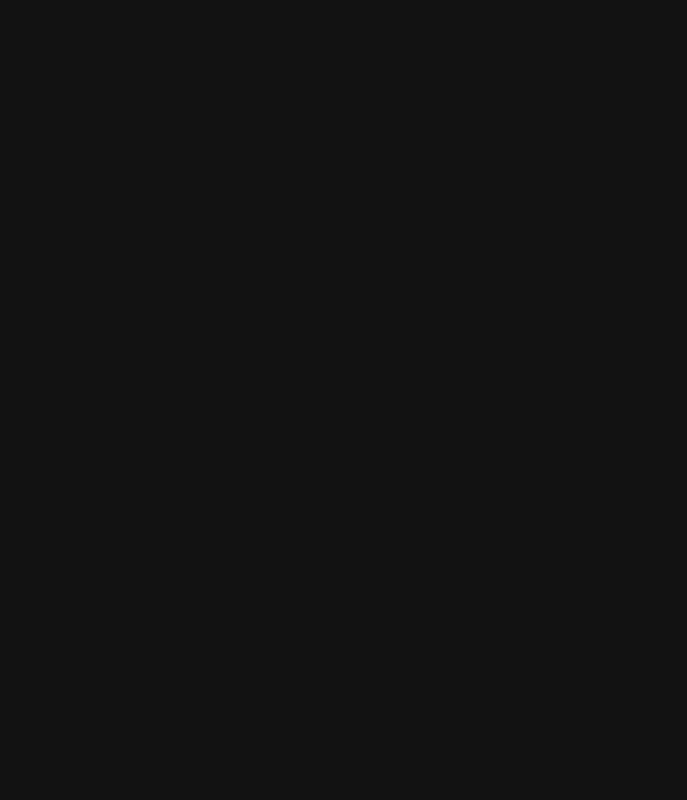
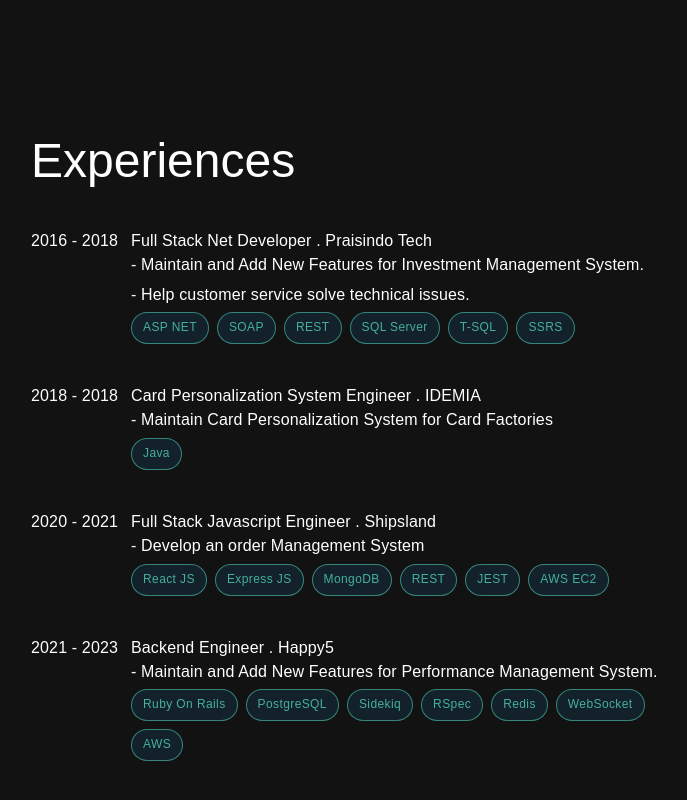
Before and after one commit to citra-rahman/citra-rahman.github.io, a Next.js app: page / in a window 1280 px wide. Shown: the part 640-1440 px from the top of the page, without its empty margins (289-976 px from the left). Before the commit the page ends 800 px from the top, so only its background shows below. Built offline with nearby package versions, Linux system fonts and the light colour scheme; a web font is replaced by a local one.

Commit message:
add about & experiences

```diff
--- a/src/app/components/Header.tsx
+++ b/src/app/components/Header.tsx
@@ -14,15 +14,13 @@
 import Toolbar from '@mui/material/Toolbar';
 import Typography from '@mui/material/Typography';
 import Button from '@mui/material/Button';
+import { navItems } from '@/data';
+import { WindowProps } from '@/libs/type';
 
-interface Props {
-    window?: () => Window;
-}
 
 const drawerWidth = 240;
-const navItems = ['About', 'Experiences', 'Projects', 'Contact'];
 
-export default function Header(props: Props) {
+export default function Header(props: WindowProps) {
     const { window } = props;
     const [mobileOpen, setMobileOpen] = React.useState(false);
 
@@ -39,7 +37,7 @@
             <List>
                 {navItems.map((item, index) => (
                     <ListItem key={item} disablePadding>
-                        <ListItemButton sx={{ textAlign: 'center' }}>
+                        <ListItemButton href={`#${item}`} sx={{ textAlign: 'center' }}>
                             <ListItemText primary={`${index + 1}. ${item}`} />
                         </ListItemButton>
                     </ListItem>
@@ -74,7 +72,7 @@
                     </Typography>
                     <Box sx={{ display: { xs: 'none', sm: 'block' } }}>
                         {navItems.map((item, index) => (
-                            <Button key={item} color='primary'>
+                            <Button href={`#${item}`} key={item} color='primary'>
                                 <span style={{ color: '#45afa0' }}>0{index + 1}.</span>{item}
                             </Button>
                         ))}
--- /dev/null
+++ b/src/app/components/WorkCard.tsx
@@ -0,0 +1,40 @@
+import { Box, Typography, Grid } from "@mui/material";
+import Chip from "@mui/material/Chip";
+import { workCardProp } from "@/libs/type";
+
+const textStyle = {
+    typography: {
+        xs: 'body2', md: 'body1'
+    }
+}
+export default function WorkCard({ date, title, description, tags }: workCardProp) {
+    return (
+        <Box display='flex' flexDirection='row'>
+            <Typography minWidth={100} sx={textStyle}>{date}</Typography>
+            <Box display='flex' flexDirection='column'>
+                <Typography sx={textStyle}>{title}</Typography>
+                {
+                    description.map((task, index) =>
+                        <Typography key={index} sx={textStyle} gutterBottom>- {task}</Typography>
+                    )
+                }
+                <Grid display='flex' flexDirection='row' spacing={1} container>
+                    {
+                        tags.map((tag, index) =>
+                            <Grid key={index} item>
+                                <Chip
+                                    label={tag}
+                                    color="secondary"
+                                    variant="outlined"
+                                    sx={{
+                                        backgroundColor: 'rgb(20, 44, 59, 0.6)',
+                                        typography: { xs: 'caption', md: 'caption2' }
+                                    }} />
+                            </Grid>
+                        )
+                    }
+                </Grid>
+            </Box>
+        </Box >
+    )
+}
--- a/src/app/page.tsx
+++ b/src/app/page.tsx
@@ -1,14 +1,17 @@
 "use client";
 import { Box, Button, Toolbar, Typography } from "@mui/material";
+import { ThemeProvider, createTheme } from '@mui/material/styles';
 import { Gruppo } from "next/font/google";
 import Header from "./components/Header";
-import { ThemeProvider, createTheme } from '@mui/material/styles';
+import WorkCard from "./components/WorkCard";
 import CssBaseline from '@mui/material/CssBaseline';
+import { experiences } from "@/data";
 
 export const gruppo = Gruppo({
   subsets: ["latin"],
   weight: '400'
 });
+
 export default function Home() {
   const darkTheme = createTheme({
     palette: {
@@ -33,17 +36,18 @@
         <Header />
         <Box sx={{
           display: 'flex',
-          alignItems: 'center',
-          padding: '15vmax'
+          flexDirection: 'column',
+          alignItems: 'start',
+          padding: { md: '15vmax 25vmax', xs: '20vmax' }
         }}>
           <Toolbar />
-          <div>
+          <Box id="about" component="section" sx={{ mb: '15vmax' }}>
             <Typography variant="h6" sx={{ color: '#45afa0' }} gutterBottom>Hi, my name is </Typography>
             <Typography sx={{
               fontWeight: 'bold',
               typography: { xs: 'h5', md: 'h3' }
             }}
-            gutterBottom
+              gutterBottom
             >
               Citra Puspita Rahman.</Typography>
             <Typography
@@ -52,11 +56,25 @@
                 fontWeight: 'bold'
               }}
               gutterBottom>I build things for the web.</Typography>
-            <Typography component='div' sx={{ maxWidth: '50vmax', pb: 4 }}>
+            <Typography component='div' sx={{ pb: 4, textAlign: 'justify' }}>
               I am a software engineer specializing in building web application. Currently, I am living in Istanbul, Turkey. I am focusing on building applications with Ruby On Rails and or React JS.
             </Typography>
             <Button color='secondary' variant="outlined">Check out my Resume</Button>
-          </div>
+          </Box>
+          <Box id="experiences" component="section" display='flex' flexDirection='column' gap={5}>
+            <Typography sx={{ typography: { xs: 'h5', md: 'h3' } }}>Experiences</Typography>
+            {
+              experiences.map((item, index) =>
+                <WorkCard
+                  key={index}
+                  date={item.date}
+                  title={item.title}
+                  description={item.description}
+                  tags={item.tags}
+                />
+              )
+            }
+          </Box>
         </Box>
       </main>
     </ThemeProvider>
--- /dev/null
+++ b/src/data/index.ts
@@ -0,0 +1,42 @@
+
+export const navItems = ['about', 'experiences', 'projects', 'contact'];
+
+export const experiences = [
+  {
+    date: "2016 - 2018",
+    title: "Full Stack Net Developer . Praisindo Tech",
+    description: [
+      "Maintain and Add New Features for Investment Management System.",
+      "Help customer service solve technical issues.",
+    ],
+    tags: ["ASP NET", "SOAP", "REST", "SQL Server", "T-SQL", "SSRS"],
+  },
+  {
+    date: "2018 - 2018",
+    title: "Card Personalization System Engineer . IDEMIA",
+    description: ["Maintain Card Personalization System for Card Factories"],
+    tags: ["Java"],
+  },
+  {
+    date: "2020 - 2021",
+    title: "Full Stack Javascript Engineer . Shipsland",
+    description: ["Develop an order Management System"],
+    tags: ["React JS", "Express JS", "MongoDB", "REST", "JEST", "AWS EC2"],
+  },
+  {
+    date: "2021 - 2023",
+    title: "Backend Engineer . Happy5",
+    description: [
+      "Maintain and Add New Features for Performance Management System.",
+    ],
+    tags: [
+      "Ruby On Rails",
+      "PostgreSQL",
+      "Sidekiq",
+      "RSpec",
+      "Redis",
+      "WebSocket",
+      "AWS",
+    ],
+  },
+];
--- /dev/null
+++ b/src/libs/type.ts
@@ -0,0 +1,11 @@
+
+export interface WindowProps {
+    window?: () => Window;
+}
+
+export interface workCardProp {
+    date: string;
+    title: string;
+    description: string[];
+    tags: string[];
+}
```
